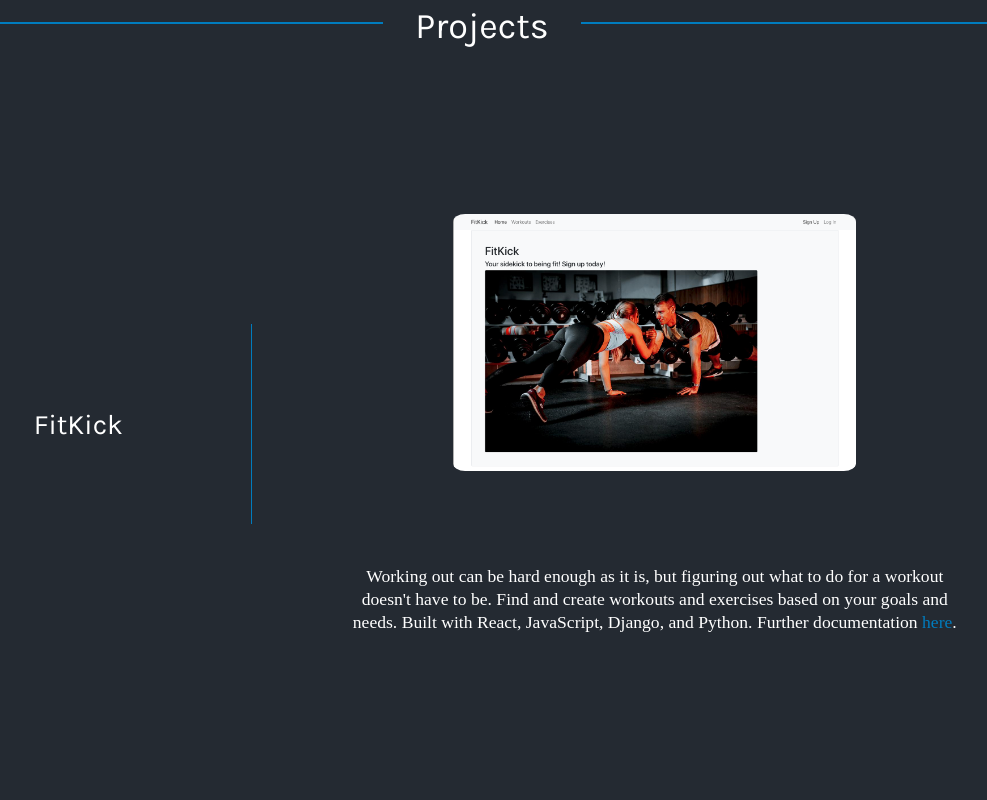
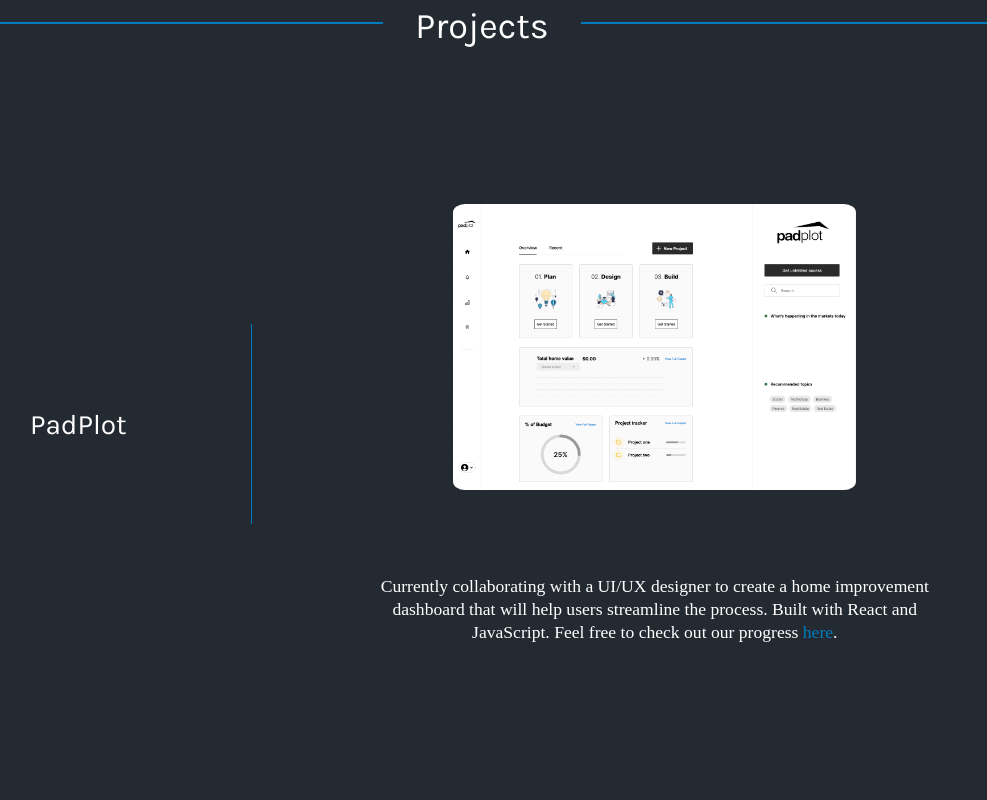
Before and after one commit to tkg808/tkg808.github.io, a website: page index.html in a window 1280 px wide. Shown: the part 1580-2380 px from the top of the page, without its empty margins (158-1145 px from the left). Drawn offline with Linux system fonts and the light colour scheme; a web font is replaced by a local one.

Commit message:
Add padplot to projects

```diff
--- a/index.html
+++ b/index.html
@@ -84,6 +84,27 @@
 
     <section class="page-container project-container">
       <div class="title-container">
+        <h2 class="section-title project-title">PadPlot</h2>
+      </div>
+
+      <div class="detail-container">
+        <a href="https://padplot.netlify.app/" target=”_blank” rel=”noopener noreferrer” class="image-container">
+          <img class="project-image image" src="res/padplot_image.png" alt="project">
+        </a>
+
+        <p class="project-text">
+          Currently collaborating with a UI/UX designer to create a home improvement dashboard that
+          will help users
+          streamline the process. Built
+          with React and JavaScript. Feel free to check out our progress
+          <a href="https://github.com/tkg808/fitkick-ui" target=”_blank” rel=”noopener noreferrer”
+            class="text-link">here</a>.
+        </p>
+      </div>
+    </section>
+
+    <section class="page-container project-container">
+      <div class="title-container">
         <h2 class="section-title project-title">FitKick</h2>
       </div>
 
```
